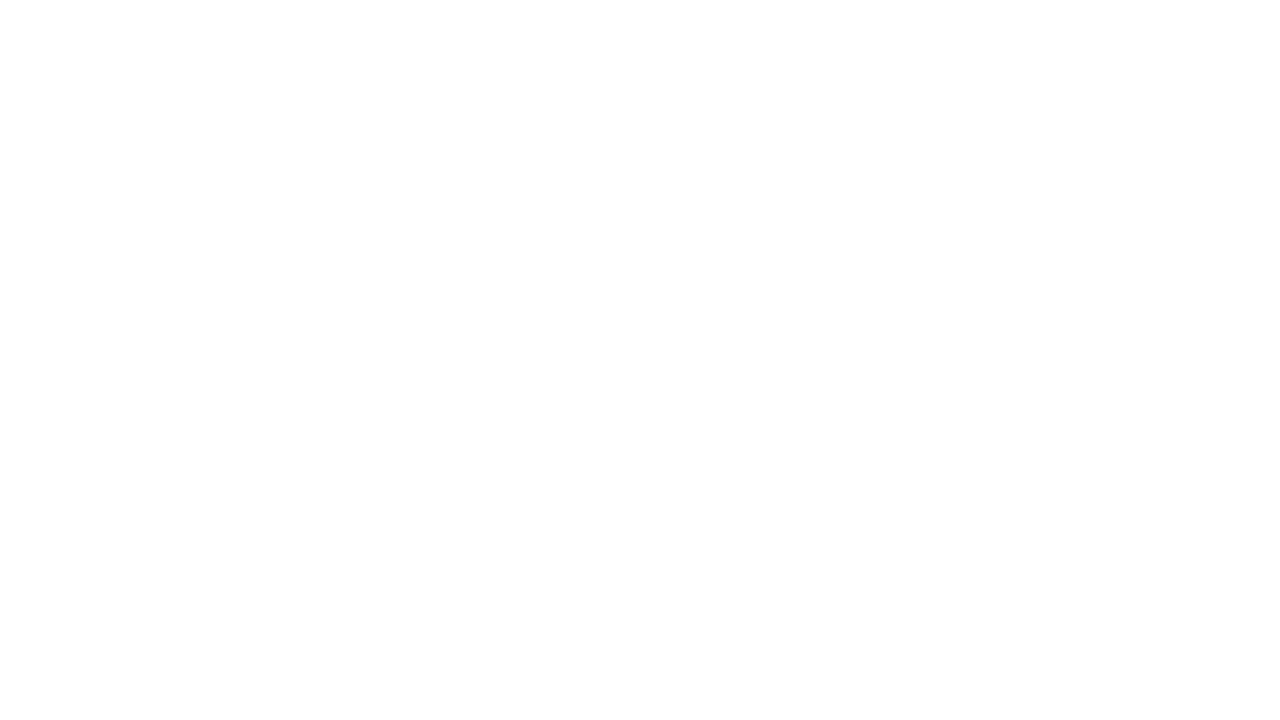
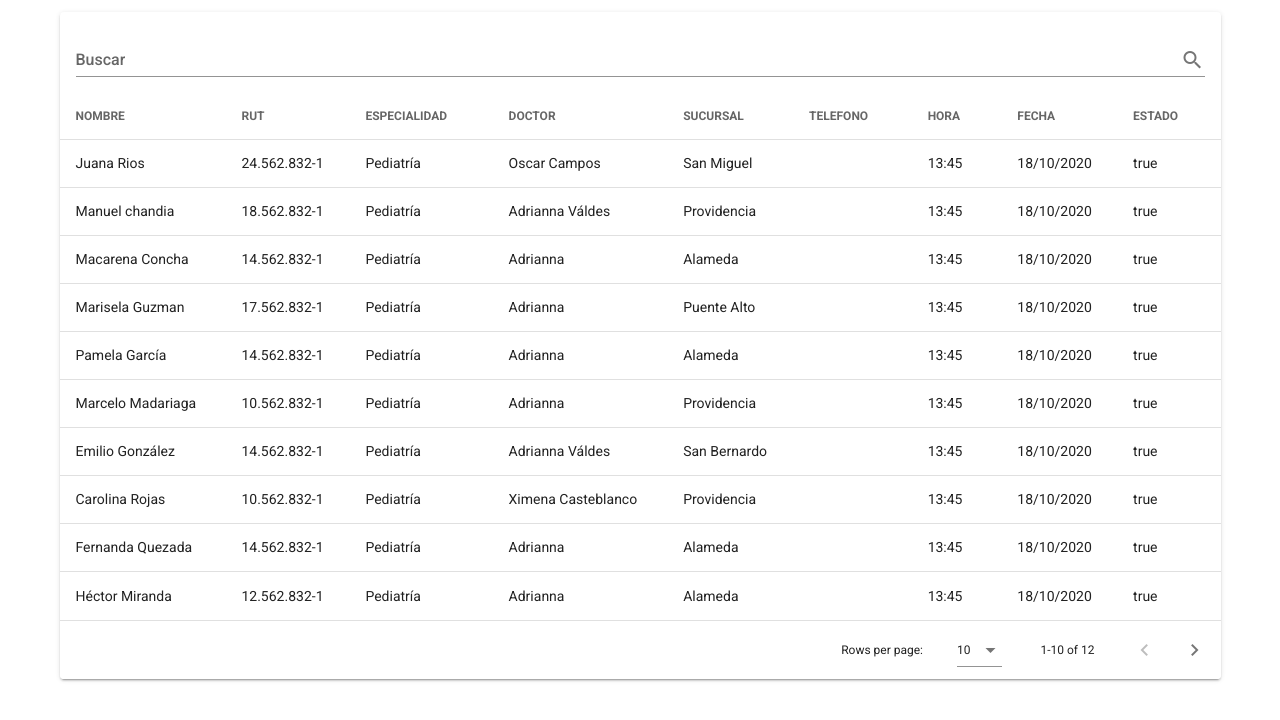
Before and after one commit to ggonzalez18/desafio-test-cecim, a Vue app: page /flowboard in a window 1280 px wide. Shown: the top 720 px of the page. Built offline with nearby package versions, Linux system fonts and the light colour scheme.

Commit message:
se crea vista para ver el flujo diario de las horas medicas con filtro para busqueda

```diff
--- a/src/components/TabsMenu.vue
+++ b/src/components/TabsMenu.vue
@@ -11,7 +11,7 @@
           <v-tabs-slider color="orange"></v-tabs-slider>
           <v-tab to="/agenda">Agenda</v-tab>
           <v-tab to="/platform">Paciente</v-tab>
-          <v-tab to="/">Flujo Diario</v-tab>
+          <v-tab to="/flowboard">Flujo Diario</v-tab>
           <v-tab to="/process">Procedimientos</v-tab>
           <v-tab to="/">Administración</v-tab>
           <v-tab to="/">Correo</v-tab>
--- a/src/router/index.js
+++ b/src/router/index.js
@@ -3,6 +3,7 @@ import VueRouter from 'vue-router'
 import Home from '../views/Home.vue'
 import Agenda from '../views/Agenda.vue'
 import Process from '../views/Process.vue'
+import FlowBoard from '../views/FlowBoard.vue'
 
 Vue.use(VueRouter)
 
@@ -30,6 +31,11 @@ const routes = [{
         name: 'Process',
         component: Process
     },
+    {
+        path: '/flowboard',
+        name: 'FlowBoard',
+        component: FlowBoard
+    },
 ]
 
 const router = new VueRouter({
--- a/src/views/FlowBoard.vue
+++ b/src/views/FlowBoard.vue
@@ -0,0 +1,77 @@
+<template>
+  <div>
+    <v-container>
+
+  <v-card>
+    <v-card-title>
+      <v-text-field
+        v-model="search"
+        append-icon="mdi-magnify"
+        label="Buscar"
+        single-line
+        hide-details
+      ></v-text-field>
+    </v-card-title>
+    <v-data-table
+      :headers="headers"
+      :items="patients"
+      item-key="name"
+      :search="search"
+      :custom-filter="filterOnlyCapsText"
+    ></v-data-table>
+  </v-card>
+  </v-container>
+  </div>
+</template>
+
+<script>
+export default {
+  data() {
+    return {
+      PatientFlow: 1,
+      search: '',
+      headers: [
+        { text: 'NOMBRE', align: 'start', filterable: true, value: 'name',},
+        { text: 'RUT', filterable: true, value: 'rut' },
+        { text: 'ESPECIALIDAD', filterable: true, value: 'speciality' },
+        { text: 'DOCTOR', filterable: true, value: 'nameDoctor' },
+        { text: 'SUCURSAL', filterable: true, value: 'medicalBranch' },
+        { text: 'TELEFONO', filterable: true, value: 'phone' },
+        { text: 'HORA', value: 'time' },
+        { text: 'FECHA', value: 'date' },
+        { text: 'ESTADO', value: 'status' }
+      ],
+      patients: [
+        { name: 'Juana Rios', rut: '24.562.832-1', medicalBranch: 'San Miguel', nameDoctor: 'Oscar Campos', speciality: 'Pediatría', date: '18/10/2020', time: '13:45', status: true },
+        { name: 'Manuel chandia', rut: '18.562.832-1', medicalBranch: 'Providencia', nameDoctor: 'Adrianna Váldes', speciality: 'Pediatría', date: '18/10/2020', time: '13:45', status: true },
+        { name: 'Macarena Concha', rut: '14.562.832-1', medicalBranch: 'Alameda', nameDoctor: 'Adrianna', speciality:'Pediatría', date: '18/10/2020', time: '13:45', status: true },
+        { name: 'Marisela Guzman', rut: '17.562.832-1', medicalBranch: 'Puente Alto', nameDoctor: 'Adrianna', speciality: 'Pediatría', date: '18/10/2020', time: '13:45', status: true },
+        { name: 'Pamela García', rut: '14.562.832-1', medicalBranch: 'Alameda', nameDoctor: 'Adrianna', speciality: 'Pediatría', date: '18/10/2020', time: '13:45', status: true },
+        { name: 'Marcelo Madariaga', rut: '10.562.832-1', medicalBranch: 'Providencia', nameDoctor: 'Adrianna', speciality: 'Pediatría', date: '18/10/2020', time: '13:45', status: true },
+        { name: 'Emilio González', rut: '14.562.832-1', medicalBranch: 'San Bernardo', nameDoctor: 'Adrianna Váldes', speciality: 'Pediatría', date: '18/10/2020', time: '13:45', status: true },
+        { name: 'Carolina Rojas', rut: '10.562.832-1', medicalBranch: 'Providencia', nameDoctor: 'Ximena Casteblanco', speciality: 'Pediatría', date: '18/10/2020', time: '13:45', status: true },
+        { name: 'Fernanda Quezada', rut: '14.562.832-1', medicalBranch: 'Alameda', nameDoctor: 'Adrianna', speciality: 'Pediatría', date: '18/10/2020', time: '13:45', status: true },
+        { name: 'Héctor Miranda', rut: '12.562.832-1', medicalBranch: 'Alameda', nameDoctor: 'Adrianna', speciality: 'Pediatría', date: '18/10/2020', time: '13:45', status: true },
+        { name: 'Alicia Torres', rut: '13.562.832-1', medicalBranch: 'San Miguel', nameDoctor: 'Adrianna', speciality: 'Pediatría', date: '18/10/2020', time: '13:45', status: true },
+        { name: 'Patricia Reyes', rut: '9.562.832-1', medicalBranch: 'Puente Alto', nameDoctor: 'Adrianna', speciality: 'Pediatría', date: '18/10/2020', time: '13:45', status: true },
+      ],
+    }
+  },
+  computed: {
+    },
+    methods: {
+      filterOnlyCapsText (value, search) {
+        let searchLowerCase = search.toLocaleUpperCase()
+        return value != null &&
+          search != null &&
+          typeof value === 'string' &&
+          value.toString().toLocaleUpperCase().indexOf(searchLowerCase) !== -1
+      }
+    },
+
+}
+</script>
+
+<style>
+
+</style>
```
